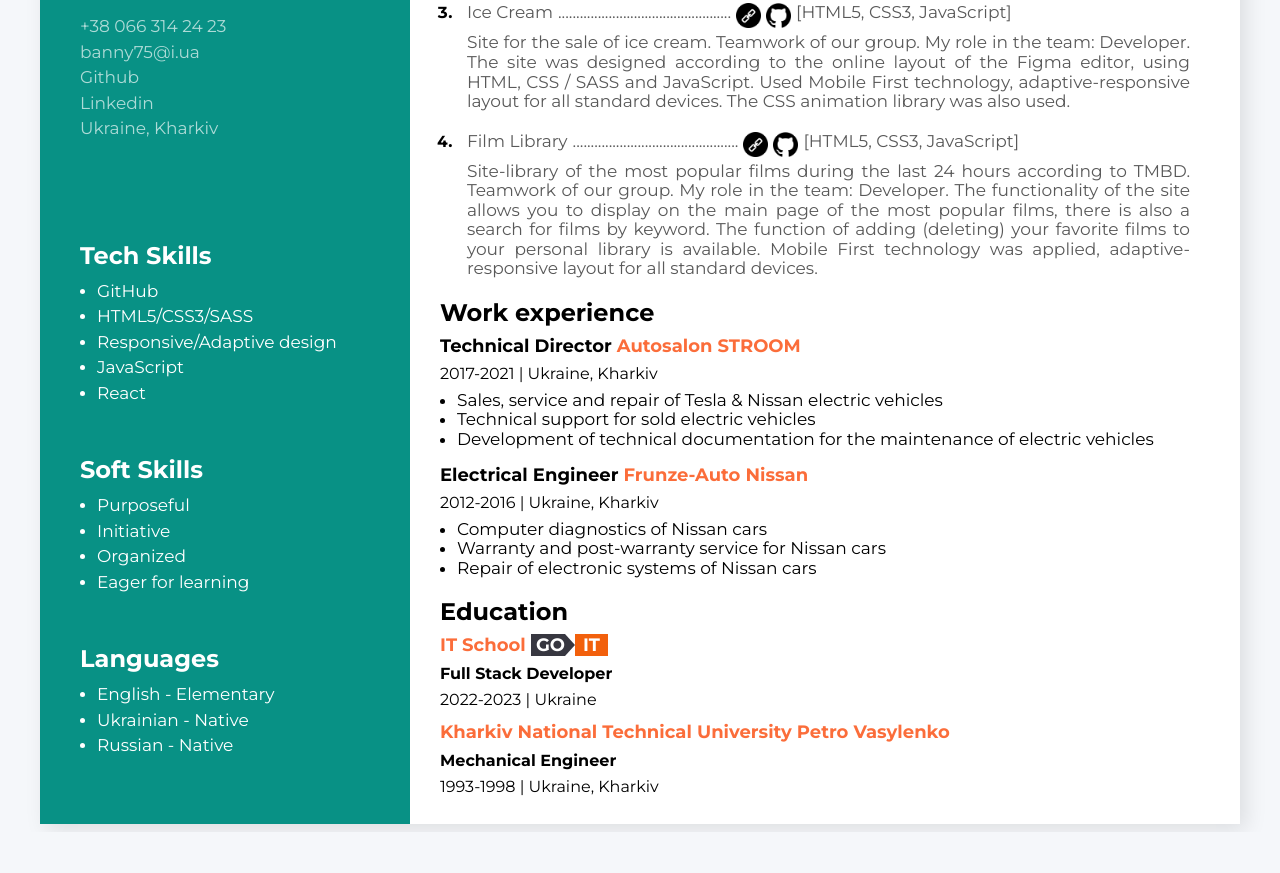
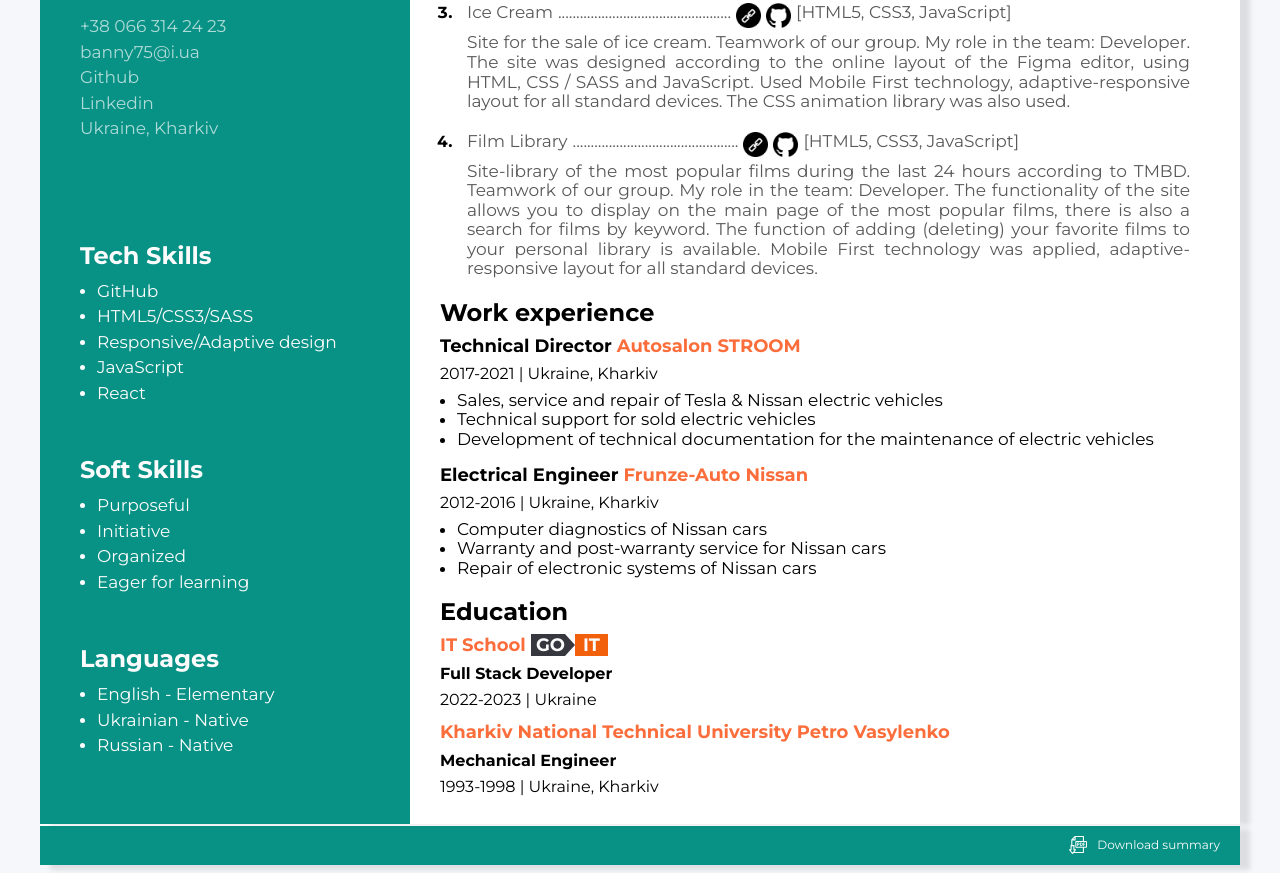
Before and after one commit to Banny-b/resume, a plain HTML site: page index.html in a window 1280 px wide. Shown: the part 470-1343 px from the top of the page. Before the commit the page ends 1302 px from the top, so only its background shows below. Drawn offline with Linux system fonts and the light colour scheme.

Commit message:
resume
update

```diff
--- a/index.html
+++ b/index.html
@@ -213,5 +213,14 @@
             </div>
         </aside>
     </div>
+    <div class="bottom_block_download">
+        <a
+        href="https://github.com/Banny-b/resume/pdf/Sergey-Petukhov-Resume.pdf"
+        target="_blank"
+        class="resume_link"
+        ><img class="download-icon" src="./img/icon-download-pdf-w.svg" alt="download"/>
+        Download summary
+        </a>
+    </div>
     </body>
 </html>
--- /dev/null
+++ b/sass/components/_bottomBlock.scss
@@ -0,0 +1,37 @@
+.bottom_block_download {
+  display: flex;
+  justify-content: flex-end;
+  margin: 0 auto;
+  width: 1200px;
+  padding-bottom: 1px;
+  background-color: var(--section-color);
+  border-top: 2px solid var(--section-color-white);
+  box-shadow: 10px 5px 5px rgba(0, 0, 0, 0.1);
+}
+
+.download-icon {
+  width: 18px;
+  height: 18px;
+  margin-right: 10px;
+  margin-top: auto;
+  margin-bottom: auto;
+}
+
+.resume_link {
+  display: flex;
+  align-items: center;
+  font-style: normal;
+  font-weight: normal;
+  font-size: 12px;
+  line-height: 1.5;
+  color: var(--text-color-white);
+  text-decoration: none;
+  margin-right: 10px;
+  padding: 10px;
+  border-radius: 3px;
+}
+
+.resume_link:hover {
+  transform: scale(1.08);
+  // outline: 1px solid var(--text-color-white);
+}
--- a/sass/components/_main.scss
+++ b/sass/components/_main.scss
@@ -5,5 +5,5 @@
     width: 1200px;
     background: var(--section-color-white);
     margin: 0 auto;
-    box-shadow: 6px 6px 20px rgba(0, 0, 0, 0.1);
+    box-shadow: 10px 1px 5px rgba(0, 0, 0, 0.1);
 }
--- a/sass/index.scss
+++ b/sass/index.scss
@@ -12,3 +12,4 @@
 @import "./components/sidebar/contact";
 @import "./components/sidebar/skils";
 @import "./components/sidebar/language";
+@import "./components/bottomBlock";
--- a/sass/var/_root.scss
+++ b/sass/var/_root.scss
@@ -4,7 +4,7 @@
     --text-color-light-gray: #A8A8A8;
     --text-color-ginger: #FB6D3A;
     --text-color-white-ransparent: #ffffffab;
-    --text-color-white: #ffffff;
+    --text-color-white: #fcfcfc;
     --section-color:#089185;
     --section-color-white: #ffffff;
 }
```
Also changed, not shown: ru.html (+9 -0 lines), ua.html (+9 -0 lines), css/index.css, css/index.min.css, img/icon-download-pdf-w.svg (added), img/icon-download-pdf.png (added), img/icon-download-pdf.svg (added), 2 other files.
